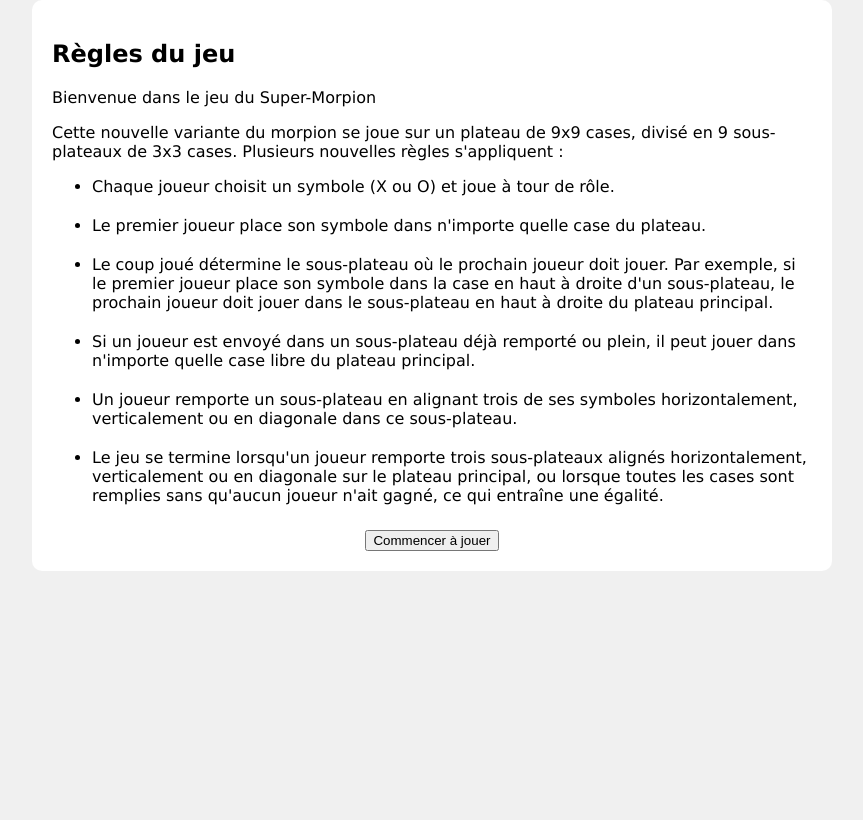
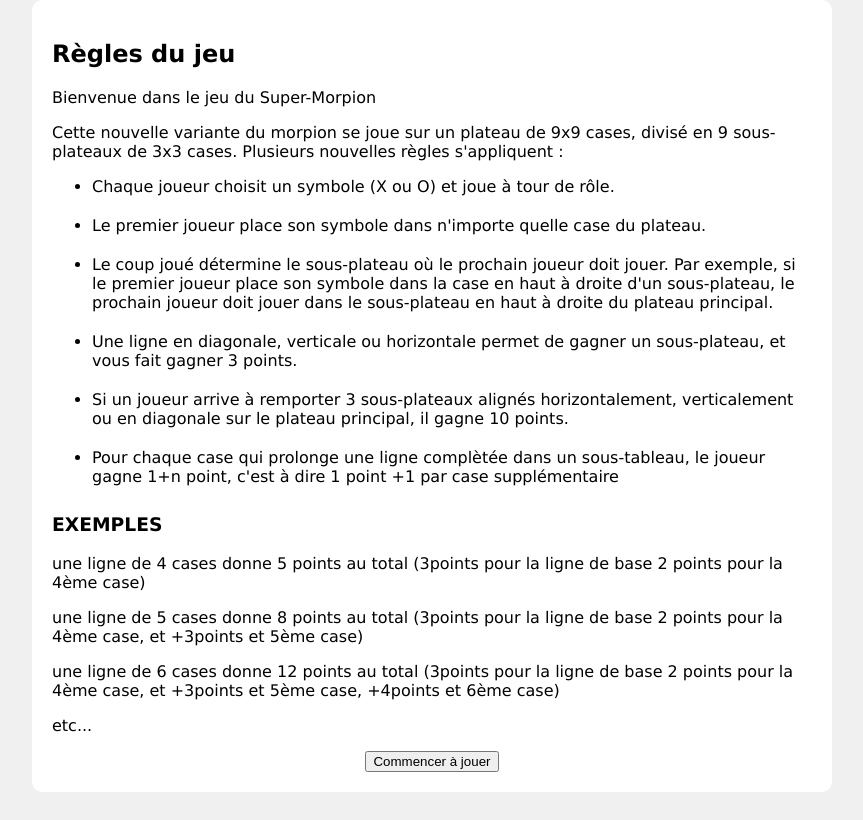
Before and after one commit to Aquatime26/Super_Morpion, a plain HTML site: page index.html in a window 1280 px wide. Shown: the part 109-929 px from the top of the page, without its empty margins (208-1071 px from the left). Before the commit the page ends 800 px from the top, so only its background shows below. Drawn offline with Linux system fonts and the light colour scheme.

Commit message:
Changing rules to get the real ones

```diff
--- a/index.html
+++ b/index.html
@@ -20,7 +20,7 @@
         <div id="gameContainer">
             <h1>Supermorpion</h1>
             <div id="startGame">
-                <h2 id="rules">Règles du jeu</h2>
+                <h2 id="rulesTitle">Règles du jeu</h2>
                 <p id="welcome">Bienvenue dans le jeu du Super-Morpion</p>
                 <p class="rules">Cette nouvelle variante du morpion se joue sur un plateau de 9x9 cases, divisé en 9 sous-plateaux de 3x3 cases.
                     Plusieurs nouvelles règles s'appliquent :</p>
@@ -29,11 +29,18 @@
                     <li>Le premier joueur place son symbole dans n'importe quelle case du plateau.</li>
                     <li>Le coup joué détermine le sous-plateau où le prochain joueur doit jouer. Par exemple, si le premier joueur place son symbole
                     dans la case en haut à droite d'un sous-plateau, le prochain joueur doit jouer dans le sous-plateau en haut à droite du plateau principal.</li>
-                    <li>Si un joueur est envoyé dans un sous-plateau déjà remporté ou plein, il peut jouer dans n'importe quelle case libre du plateau principal.</li>
-                    <li>Un joueur remporte un sous-plateau en alignant trois de ses symboles horizontalement, verticalement ou en diagonale dans ce sous-plateau.</li>
-                    <li>Le jeu se termine lorsqu'un joueur remporte trois sous-plateaux alignés horizontalement, verticalement ou en diagonale
-                    sur le plateau principal, ou lorsque toutes les cases sont remplies sans qu'aucun joueur n'ait gagné, ce qui entraîne une égalité.</li>
+                    <li>Une ligne en diagonale, verticale ou horizontale permet de gagner un sous-plateau, et vous fait gagner 3 points.</li>
+                    <li>Si un joueur arrive à remporter 3 sous-plateaux alignés horizontalement, verticalement ou en diagonale sur le plateau principal, il gagne 10 points.</li>
+                    <li>Pour chaque case qui prolonge une ligne complètée dans un sous-tableau, le joueur gagne 1+n point, c'est à dire 1 point +1 par case supplémentaire</li>
                 </ul>
+                <h3 class="exempleTitle">EXEMPLES</h3>
+                    <p class="exemple">une ligne de 4 cases donne 5 points au total (3points pour la ligne de base 2 points pour la 4ème case)
+                    </p>
+                    <p class="exemple">une ligne de 5 cases donne 8 points au total (3points pour la ligne de base 2 points pour la 4ème case, et +3points et 5ème case)
+                    </p>
+                    <p class="exemple">une ligne de 6 cases donne 12 points au total (3points pour la ligne de base 2 points pour la 4ème case, et +3points et 5ème case, +4points et 6ème case)
+                    </p>
+                    <p class="exemple">etc...</p>
                 <button id="startButton">Commencer à jouer</button>
             </div>
         </div>
```
